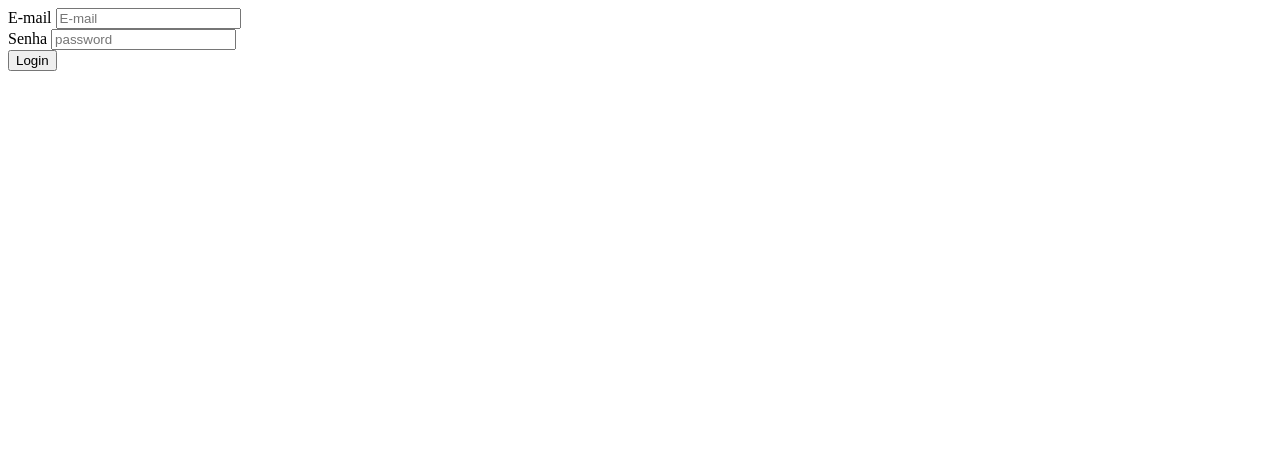
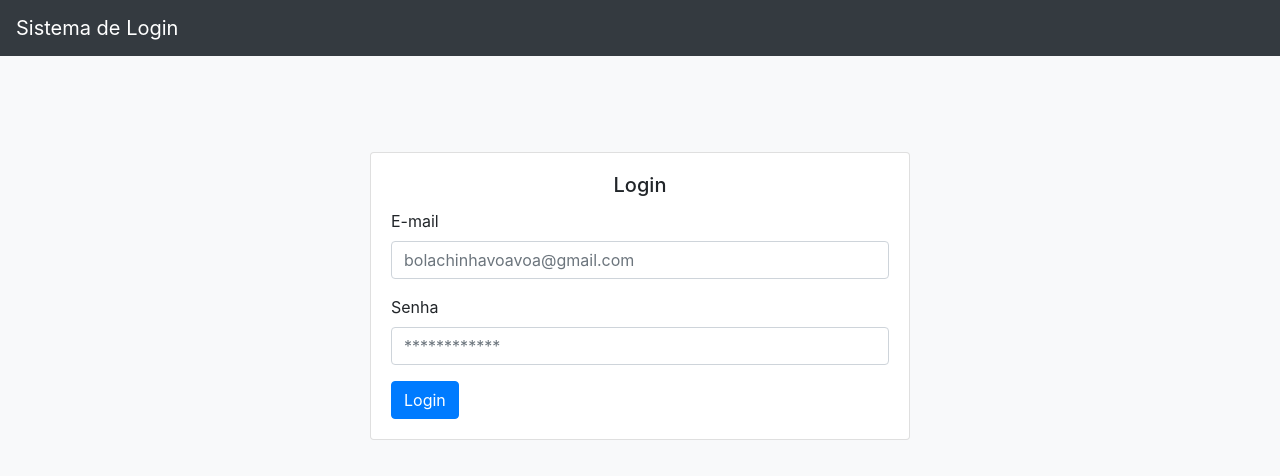
Before and after one commit to felipemengatto/oficina-sytem-login, a website built with webpack: page index.html in a window 1280 px wide. Both pictures are taken after a click on the link "Login". Built offline with nearby package versions, Linux system fonts and the light colour scheme.

Commit message:
Ajustado Render e Bind

```diff
--- a/app/components/dashboard.js
+++ b/app/components/dashboard.js
@@ -9,12 +9,19 @@ export default class Dashboard {
 		window.location.hash = '#home';
 	}
 
+	bind() {
+
+		document.getElementById('logout').addEventListener('click', () => {
+			this.logout();
+		});
+
+	}
+
 	render() {
 		return `
-			<div class="info">
-				<p>Parabéns você está logado, você pode sair clicando aqui
-					<button onclick="logout();" class="btn btn-warning"> Sair </button>
-				</p>
+			<div class="alert alert-success">
+				Parabéns você está logado, você pode sair clicando aqui:
+					<button id="logout" class="btn btn-outline-dark"> Sair do Sistema </button>
 			</div>
 		`;
 	}
--- a/app/components/home.js
+++ b/app/components/home.js
@@ -1,12 +1,22 @@
 export default class Home {
 
 	constructor() {
+		this.isLogged();
+	}
+
+	isLogged() {
+		if (Boolean(localStorage.getItem('authenticated'))) {
+			window.location.hash = '#dashboard';
+		}
+	}
+
+	bind() {
 	}
 
 	render() {
 		return `
-			<div class="info">
-				<p>Você não está logado, faça <a href="#login">Login</a></p>
+			<div class="alert alert-info text-center">
+				Você não está logado, faça <a href="#login">Login</a>
 			</div>
 		`;
 	}
--- a/app/components/login.js
+++ b/app/components/login.js
@@ -1,9 +1,16 @@
 import axios from 'axios';
+import swal from 'sweetalert';
 
 export default class Login {
 
 	constructor() {
-		window.loginAuth = this.loginAuth;
+        this.isLogged();
+	}
+
+    isLogged() {
+        if (Boolean(localStorage.getItem('authenticated'))) {
+            window.location.hash = '#dashboard';
+        }
     }
 
 	loginAuth() {
@@ -18,30 +25,43 @@ export default class Login {
 				if (data.authenticated) {
 					localStorage.setItem('authenticated', data.authenticated);
 					window.location.hash = '#dashboard';
+				} else {
+					swal('Ops!', 'Usuário ou Senha Incorretos!', 'error');
 				}
 
-			})
-			.catch(function (error) {
-				console.log(error);
 			});
+	}
+
+	bind() {
+
+		document.getElementById('loginAuth').addEventListener('click', () => {
+			this.loginAuth();
+		});
+
 	}
 
 	render() {
 		return `
-			<div class="w-25">
+				<div class="row justify-content-center">
+					<div class="col-6">
+						<div class="card mt-5">
+							<div class="card-body">
+								<h5 class="card-title text-center">Login</h5>
 								<form name="FormLogin" onsubmit="return false;">
 								    <div class="form-group">
 								        <label for="email-input">E-mail</label>
-				        <input name="email" type="text" class="form-control" id="email" placeholder="E-mail">
+								        <input name="email" type="text" class="form-control" id="email" placeholder="bolachinhavoavoa@gmail.com">
 								    </div>
 								    <div class="form-group">
 								        <label for="password-input">Senha</label>
-				        <input name="password" type="text" class="form-control" id="password" placeholder="password">
+								        <input name="password" type="password" class="form-control" id="password" placeholder="************">
 								    </div>
-				    <input type="submit"
-				    	onClick="loginAuth();"
+								    <input type="submit" id="loginAuth"
 								    	value="Login" class="btn btn-primary"></input>
 								</form>
+							</div>
+						</div>
+					</div>
 				</div>
 		`;
 	}
--- a/app/router.js
+++ b/app/router.js
@@ -4,19 +4,19 @@ import Dashboard from './components/dashboard';
 
 export default {
 	'#home': {
-		template: new Home().render(),
+		component: Home,
 		private: false,
 	},
 	'#login': {
-		template: new Login().render(),
+		component: Login,
 		private: false,
 	},
 	'#dashboard': {
-		template: new Dashboard().render(),
+		component: Dashboard,
 		private: true
 	},
 	'#default': {
-		template: new Home().render(),
+		component: Home,
 		private: false,
 	}
 }
--- a/app/view.js
+++ b/app/view.js
@@ -24,18 +24,24 @@ export default class View {
 			if (Routes[routeName].private) {
 
 				if (this.isLogged()) {
-					this.render(Routes[routeName].template);
+					this.createInstaneComponent(routeName);
 					return;
 				}
 
-				this.render(Routes['#default'].template);
+				this.createInstaneComponent('#default');
 				return;
 			}
 
-			this.render(Routes[routeName].template);
-
+			this.createInstaneComponent(routeName);
 		} else {
-			this.render(Routes['#default'].template);
+			this.createInstaneComponent('#default');
 		}
 	}
+
+	createInstaneComponent(routeName) {
+		const { component } = Routes[routeName];
+		const ComponentInstance = new component();
+		this.render(ComponentInstance.render());
+		ComponentInstance.bind();
+	}
 }
--- a/index.html
+++ b/index.html
@@ -1,11 +1,22 @@
 <!DOCTYPE html>
-<html lang="pt-BR">
-<head>
-	<meta charset="UTF-8" />
-	<title>Sitema de Login</title>
-</head>
-<body>
-	<div id="view"></div>
-	<script src="dist/bundle.js"></script>
-</body>
+<html>
+    <head>
+        <meta charset="utf-8">
+        <meta name="viewport" content="width=device-width,initial-scale=1.0">
+        <title>Sistema de Login</title>
+        <link rel="stylesheet" href="https://stackpath.bootstrapcdn.com/bootstrap/4.1.1/css/bootstrap.min.css"
+            integrity="sha384-WskhaSGFgHYWDcbwN70/dfYBj47jz9qbsMId/iRN3ewGhXQFZCSftd1LZCfmhktB" crossorigin="anonymous">
+    </head>
+    <body class="bg-light">
+
+        <nav class="navbar navbar-dark bg-dark">
+            <a class="navbar-brand" href="#">Sistema de Login</a>
+        </nav>
+
+        <div class="container mt-5">
+            <div id="view"></div>
+        </div>
+
+        <script src="dist/bundle.js"></script>
+    </body>
 </html>
--- a/package.json
+++ b/package.json
@@ -10,7 +10,8 @@
   "license": "ISC",
   "dependencies": {
     "axios": "^0.18.0",
-    "bootstrap": "^4.1.1"
+    "bootstrap": "^4.1.1",
+    "sweetalert": "^2.1.0"
   },
   "devDependencies": {
     "@webpack-cli/init": "0.0.8",
--- a/webpack.config.js
+++ b/webpack.config.js
@@ -4,7 +4,7 @@ module.exports = {
 	entry: './app/main.js',
 	output: {
 		path: path.resolve(__dirname, 'dist'),
-		filename: 'bundle.js'
+		filename: 'bundle.js',
 	},
 	module: {
 		rules: [
```
Also changed, not shown: dist/bundle.js, 1 other file. Lines whose indentation alone changed are shown as unchanged.
